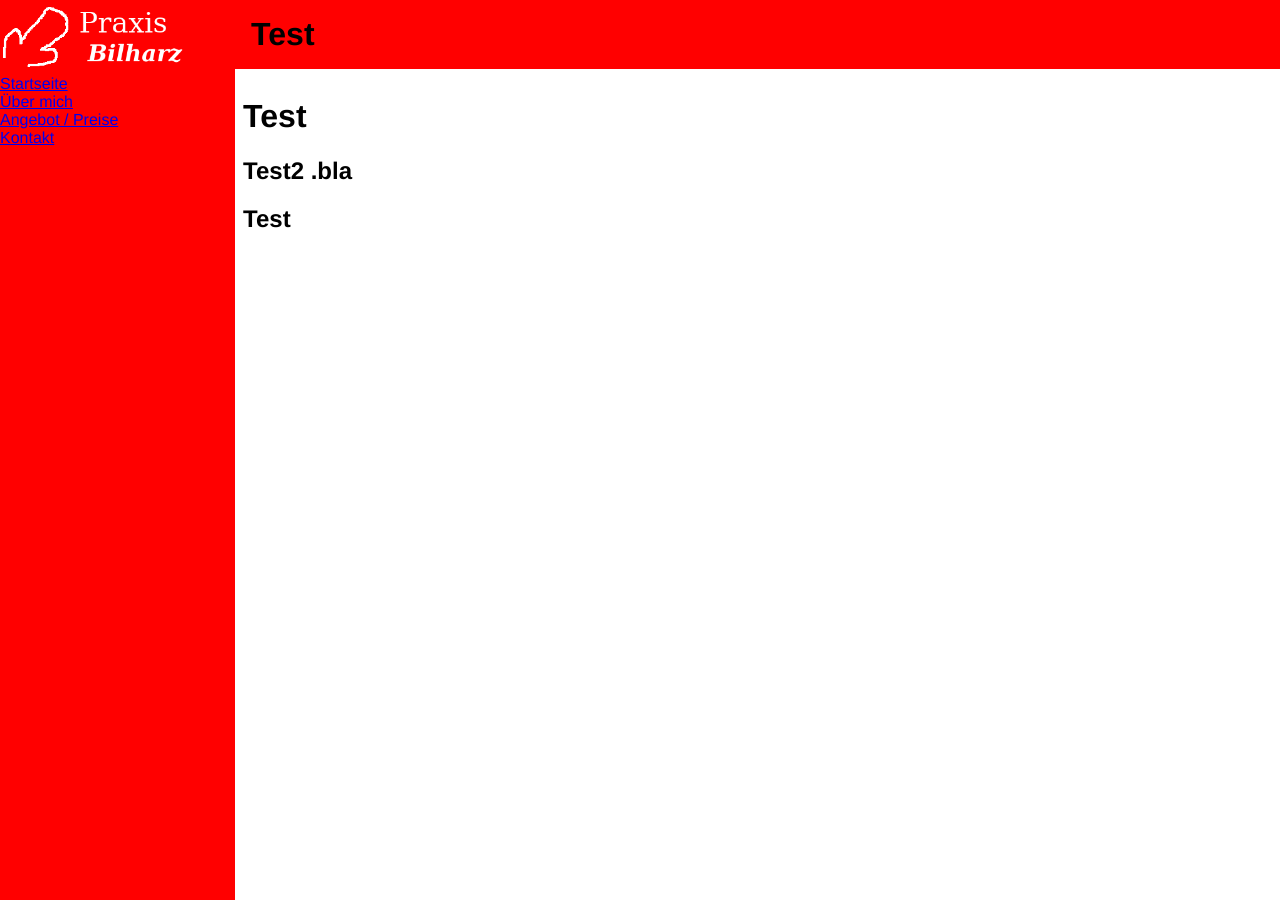
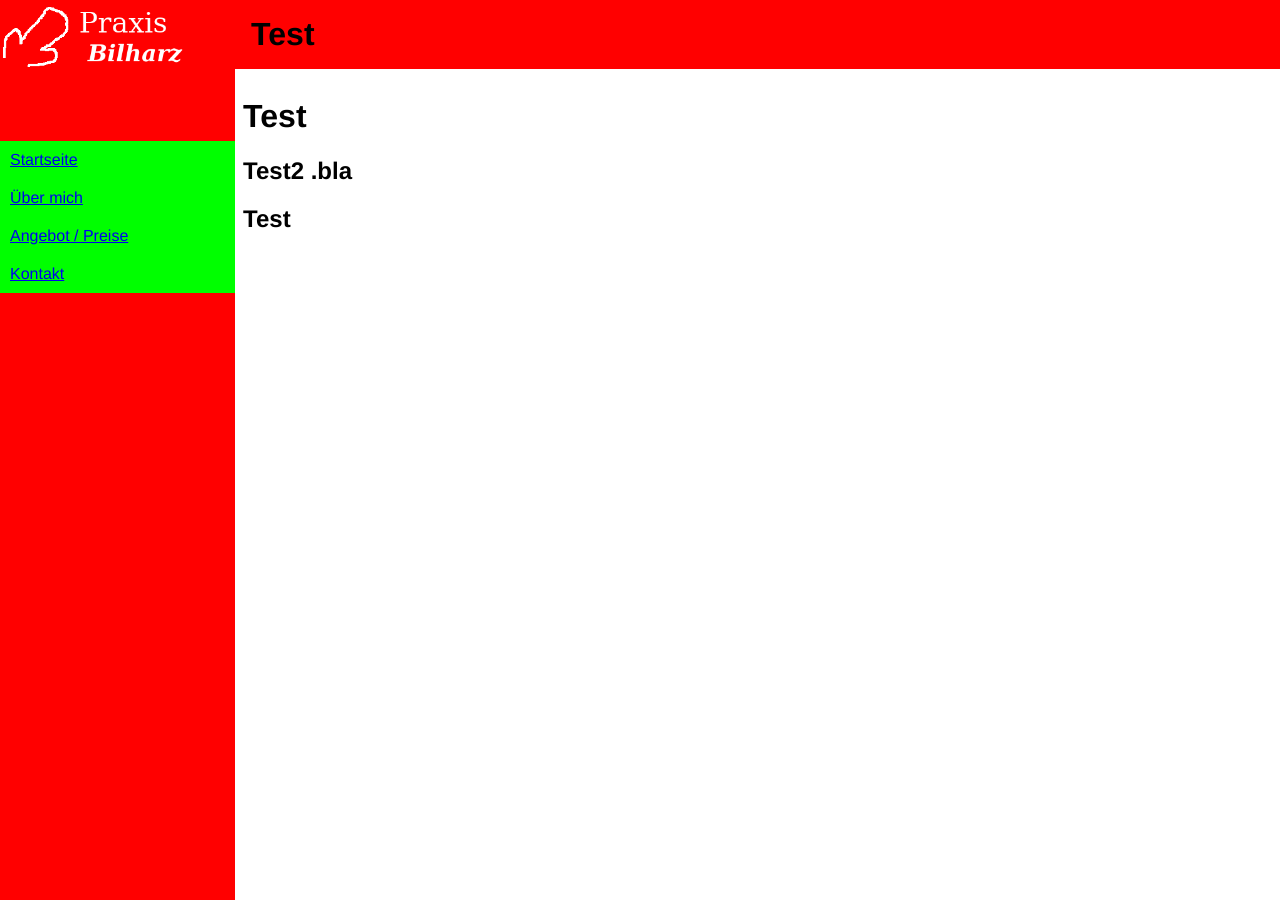
Before and after one commit to sbsoftware/scaling-spoon, a Jekyll site: the page built from index.markdown, in a window 1280 px wide. Built offline with Jekyll 4.4.1, drawn with Linux system fonts in a browser that asks for light colours.

Commit message:
Style menu entries

```diff
--- a/_sass/menu.scss
+++ b/_sass/menu.scss
@@ -7,6 +7,13 @@
     list-style: none;
     padding: 0;
     margin: 0;
+    margin-top: 56px;
+    padding-top: 10px;
+
+    li {
+      background-color: var(--mt-secondary-color);
+      padding: 10px;
+    }
   }
 }
 
```
